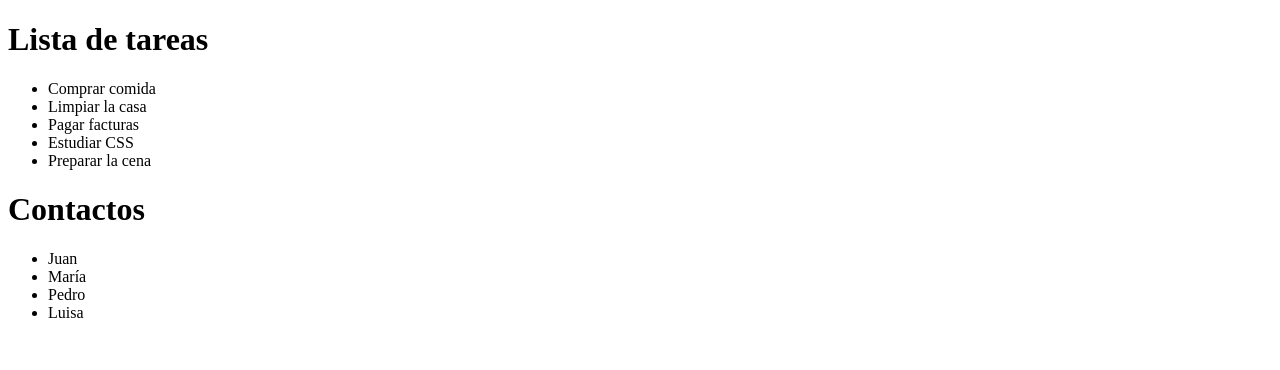
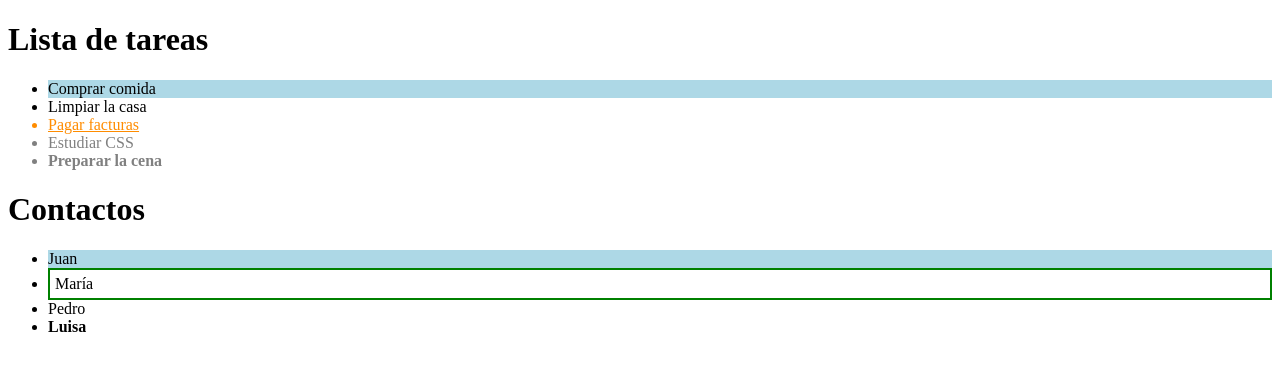
Before and after one commit to mcanmor0312/DIWEB_Tema2, a plain HTML site: page Tema 2/Ej31/index.html in a window 1280 px wide. Drawn offline with Linux system fonts and the light colour scheme.

Commit message:
first commit

```diff
--- a/Tema 2/Ej31/index.html
+++ b/Tema 2/Ej31/index.html
@@ -5,6 +5,7 @@
     <meta charset="UTF-8">
     <meta name="viewport" content="width=device-width, initial-scale=1.0">
     <title>Pseudo-clases: Hijos y Hermanos</title>
+    <link rel="stylesheet" href="styles.css">
     <style>
         /* Escribe tus estilos aquí */
 
```
Also changed, not shown: Tema 2/Ej32/index.html (+1 -3 lines).
